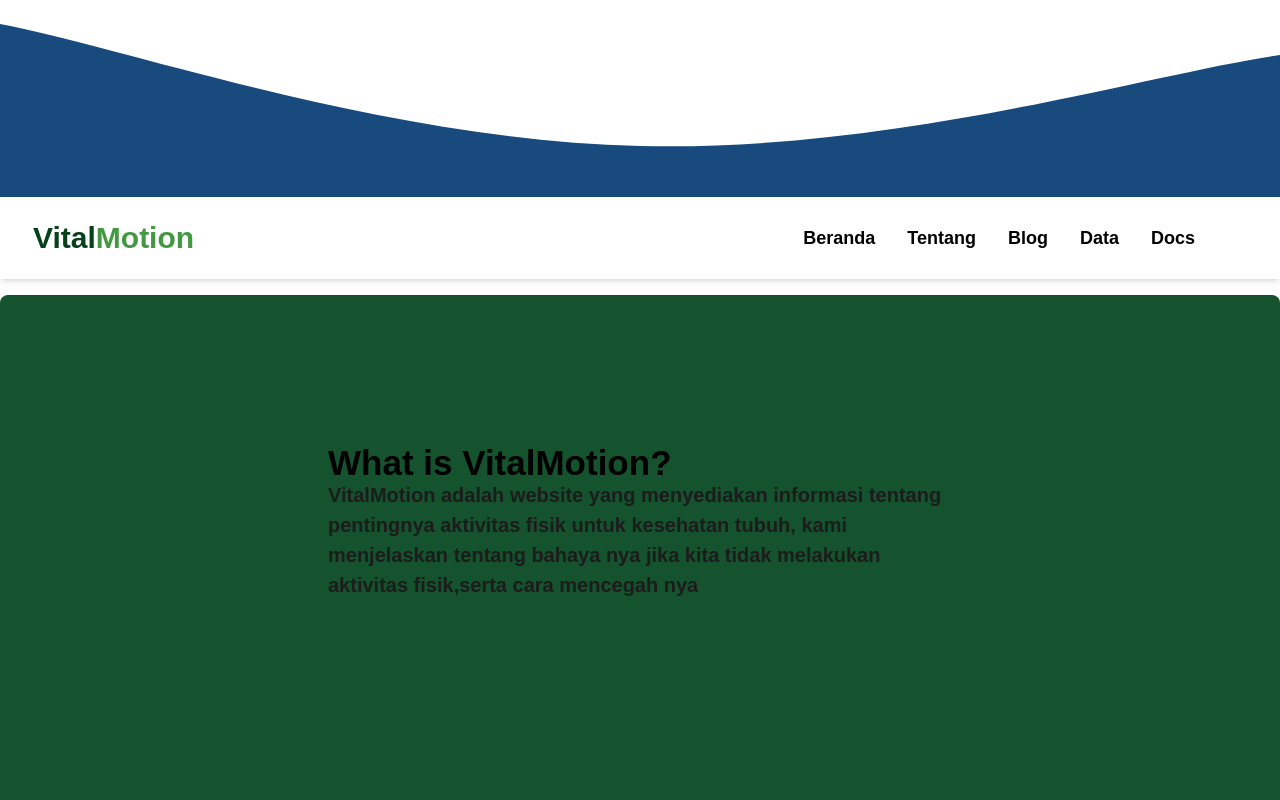
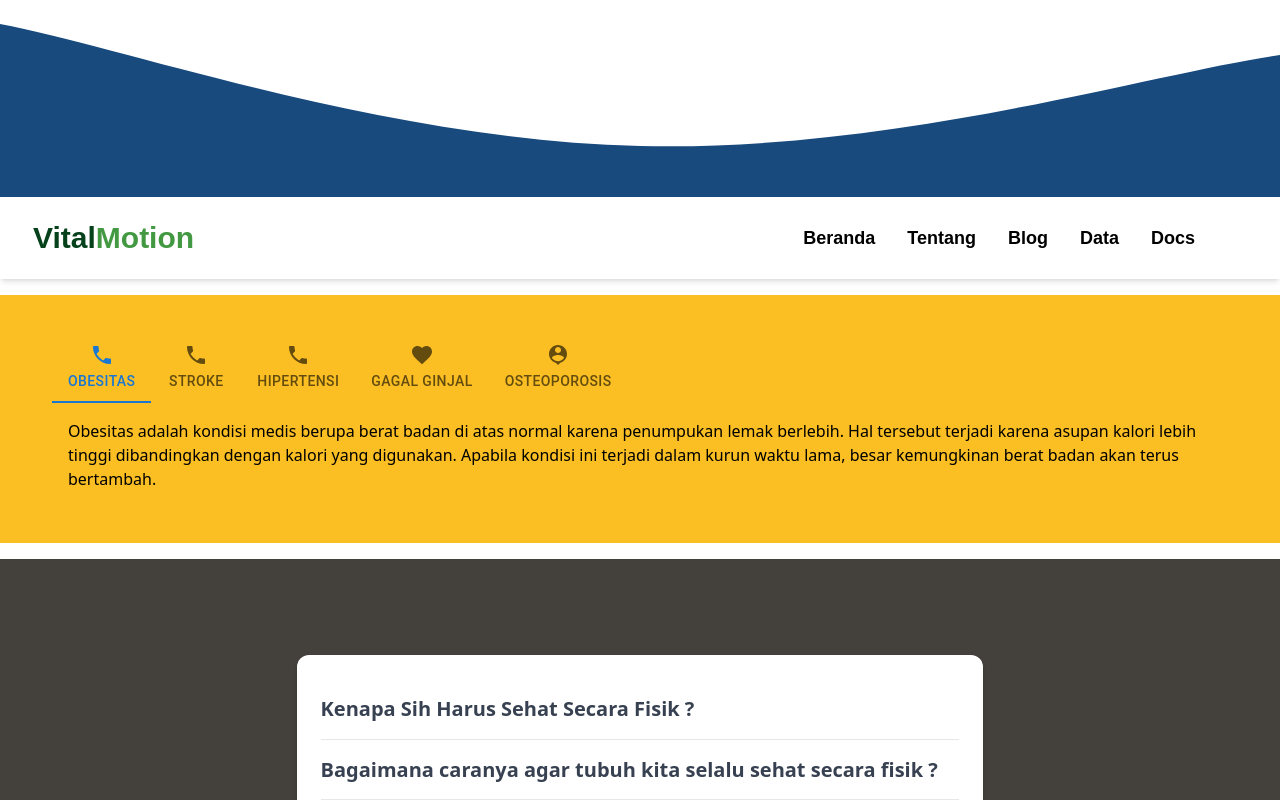
Before and after one commit to mybezen/prj-sagas, a React (Vite) app: page / in a window 1280 px wide. Shown: the part 603-1403 px from the top of the page. Built offline with nearby package versions, Linux system fonts and the light colour scheme.

Commit message:
Add Introduction section.

```diff
--- /dev/null
+++ b/src/sections/Introduction.jsx
@@ -0,0 +1,22 @@
+import AOS from 'aos';
+import 'aos/dist/aos.css';
+import { useEffect } from 'react';
+
+function Introduction() {
+  useEffect(() => {
+    AOS.init({
+      once: false,
+      duration: 500,
+    });
+    AOS.refresh();
+  }, []);
+
+  const sehat =
+      'Health is a state of complete physical, mental and social well-being and not merely the absence of disease or infirmity.',
+    kesehatanFisik =
+      'Kesehatan fisik adalah kondisi yang dimiliki tubuh manusia yang mana setiap organ atau bagian tubuh manusia berfungsi dengan baik. Seseorang yang dikatakan sehat apabila tidak merasakan sakit atau keluhan dan memang secara objektif tidak tampak sakit.',
+    aktifitasFisik =
+      'aktivitas fisik adalah kegiatan tubuh yang menggerakan otot dan menghasilkan energi dan tenaga. Sehingga dengan demikian, asupan yang masuk dalam tubuh tidak mengendap dan menyebabkan obesitas ataupun penyakit berbahaya lainnya.';
+}
+
+export default Introduction;
--- a/src/sections/TextBlock.css
+++ /dev/null
@@ -1,22 +0,0 @@
-#textblock {
-    height: 80vh;
-  }
-
-  #textblock-container {
-    width: 50%;
-    margin: 0 auto;
-    padding-top: 12%;
-  }
-
-  #textblock-title {
-    color: #000000;
-    font-size: 35px;
-    font-weight: 600;
-    font-family: sans-serif;
-  }
-
-  #textblock-content {
-    color: #1c1c1c;
-    font-size: 20px;
-    font-family: sans-serif;
-  }
--- a/src/sections/TextBlock.jsx
+++ b/src/sections/TextBlock.jsx
@@ -1,7 +1,6 @@
-import './TextBlock.css'
-import AOS from "aos";
-import { useEffect } from "react";
-import "aos/dist/aos.css";
+import AOS from 'aos';
+import { useEffect } from 'react';
+import 'aos/dist/aos.css';
 
 function TextBlock() {
   useEffect(() => {
@@ -9,18 +8,12 @@
       once: false,
       duration: 500,
       mirror: true,
-        })
-        AOS.refresh() ;
+    });
+    AOS.refresh();
   }, []);
   return (
     <div id="textblock">
-            <div className='aos-item' id="textblock-container">
-                <h1 className='text-9xl poppins-bold' id="textblock-title">What is VitalMotion?</h1>
-                <p id="textblock-content" className='poppins-semibold'>
-                VitalMotion adalah website yang menyediakan informasi tentang pentingnya aktivitas fisik untuk kesehatan tubuh, kami menjelaskan tentang bahaya nya jika kita tidak melakukan aktivitas fisik,serta cara mencegah nya
-                </p>
-            </div>
-
+      <div id="textblock-container"></div>
     </div>
   );
 }
```
Lines whose indentation alone changed are shown as unchanged.
